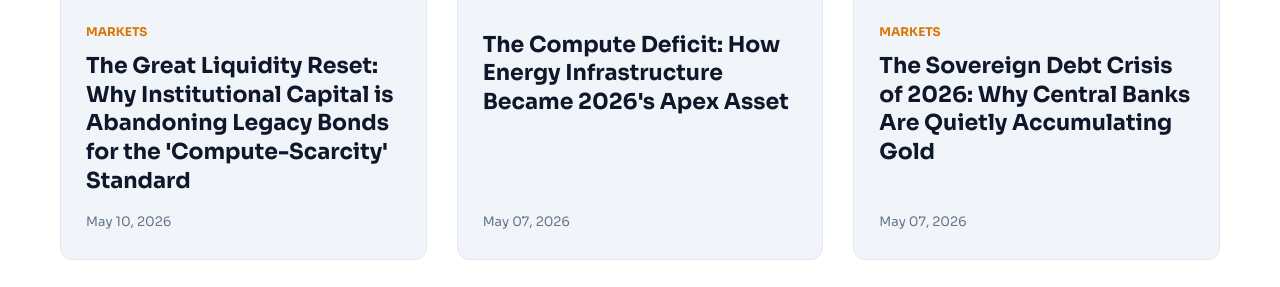
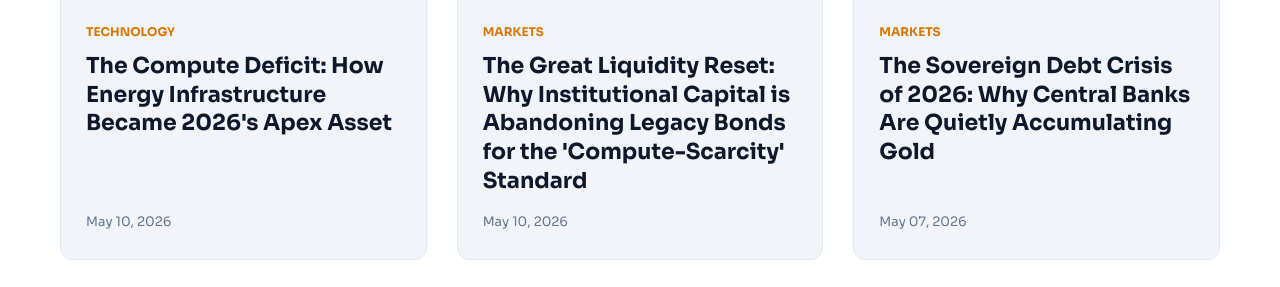
Before and after one commit to Frixx55/FinanceWorld, a Jekyll site: the page built from index.html, in a window 1280 px wide and 900 px high, cut to the strip 476-763 px from the top of the window. Built offline with Jekyll 4.4.1, drawn with Linux system fonts in a browser that asks for light colours.

Commit message:
Update 2026-05-07-the-compute-deficit.md

```diff
--- a/_posts/2026-05-07-the-compute-deficit.md
+++ b/_posts/2026-05-07-the-compute-deficit.md
@@ -1,9 +1,9 @@
 ---
 layout: post
 title: "The Compute Deficit: How Energy Infrastructure Became 2026's Apex Asset"
-date: 2026-05-07 10:00:00 +0200
-categories: "Technology"
+category: "Technology"
 author: "Julian Vance"
+date: 2026-05-10 10:00:00 +0200
 image: "https://images.unsplash.com/photo-1558494949-ef010cbdcc31"
 excerpt: "If you are still trying to play the artificial intelligence boom by exclusively buying enterprise software companies, you are fighting the last war. We explain why energy is the new apex asset."
 ---
```
